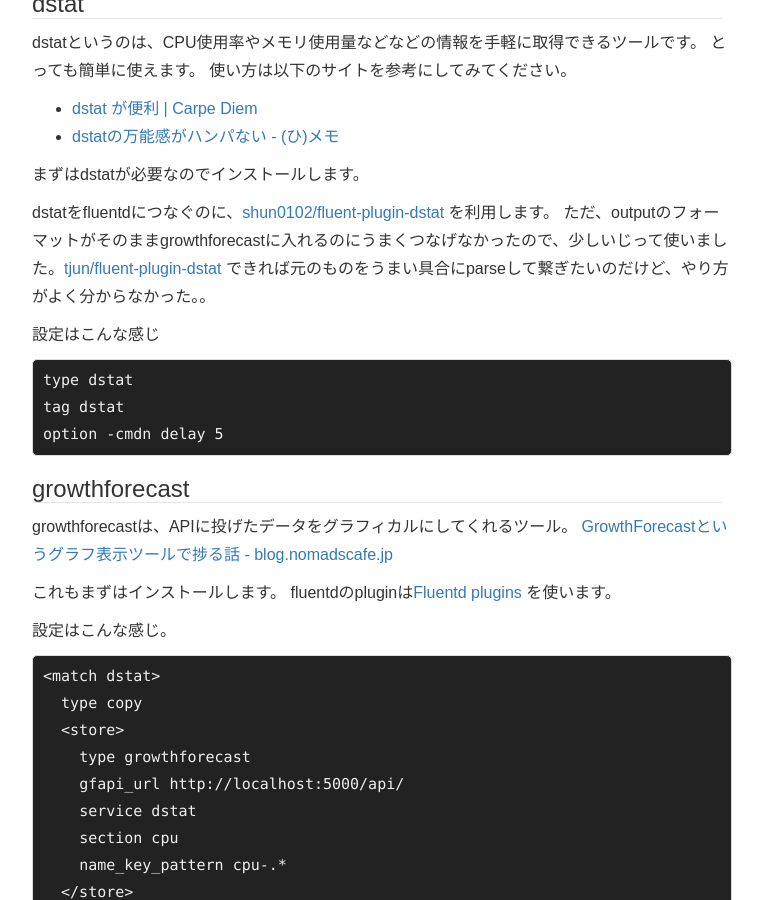
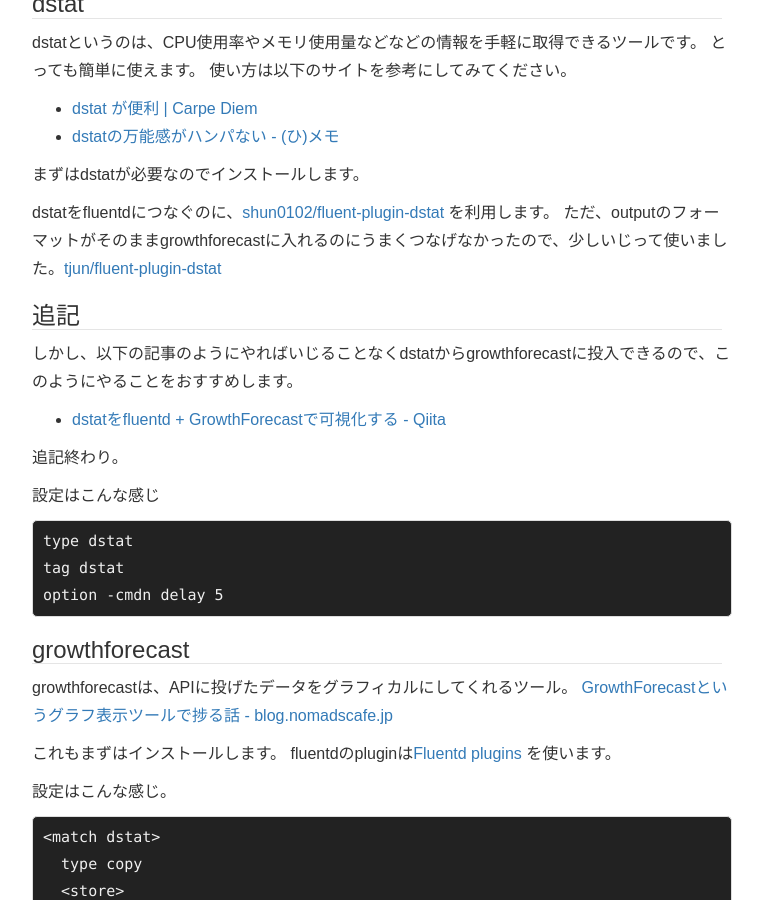
Before and after one commit to tjun/myblog, a Jekyll site: the page built from _posts/2012-06-03-fluentd-dstat-growthforecast.markdown, in a window 1280 px wide and 900 px high, scrolled down 321 px. Shown: the whole window, without its empty margins (258-1021 px from the left). Built offline with Jekyll 4.4.1, drawn with Linux system fonts in a browser that asks for light colours; nearby versions of some CDN libraries; Markdown is read by kramdown in place of the engine named in the settings; comment, search, counter and statistics services are not loaded.

Commit message:
modify post about dstat-growthforecast

```diff
--- a/_posts/2012-06-03-fluentd-dstat-growthforecast.markdown
+++ b/_posts/2012-06-03-fluentd-dstat-growthforecast.markdown
@@ -32,7 +32,13 @@
 
 dstatをfluentdにつなぐのに、<a href="https://github.com/shun0102/fluent-plugin-dstat">shun0102/fluent-plugin-dstat</a> を利用します。
 ただ、outputのフォーマットがそのままgrowthforecastに入れるのにうまくつなげなかったので、少しいじって使いました。<a href="https://github.com/tjun/fluent-plugin-dstat">tjun/fluent-plugin-dstat</a>
-できれば元のものをうまい具合にparseして繋ぎたいのだけど、やり方がよく分からなかった。。
+
+### 追記
+しかし、以下の記事のようにやればいじることなくdstatからgrowthforecastに投入できるので、このようにやることをおすすめします。
+
+* [dstatをfluentd + GrowthForecastで可視化する - Qiita](http://qiita.com/mzp/items/f5f39499ca0079d123f4)
+
+追記終わり。
 
 設定はこんな感じ
 
```
